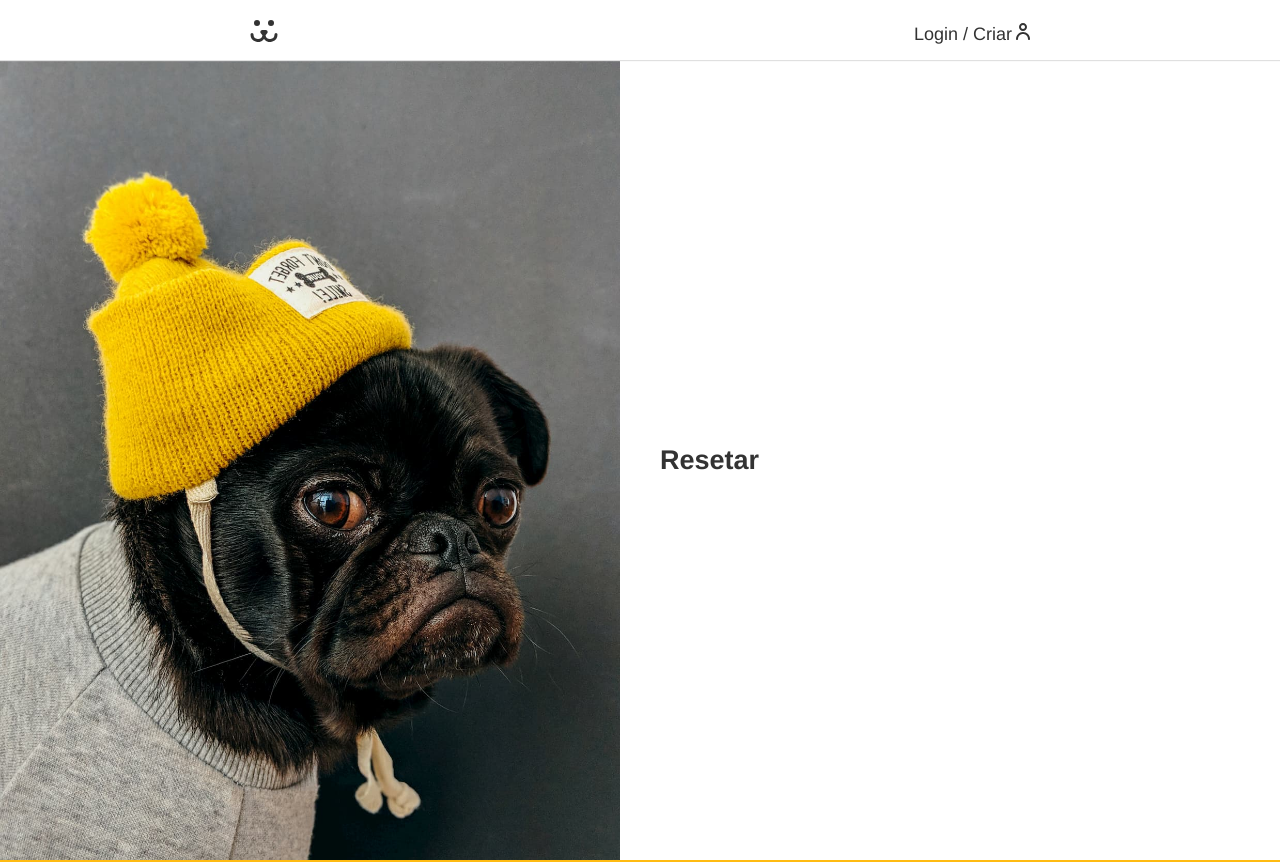
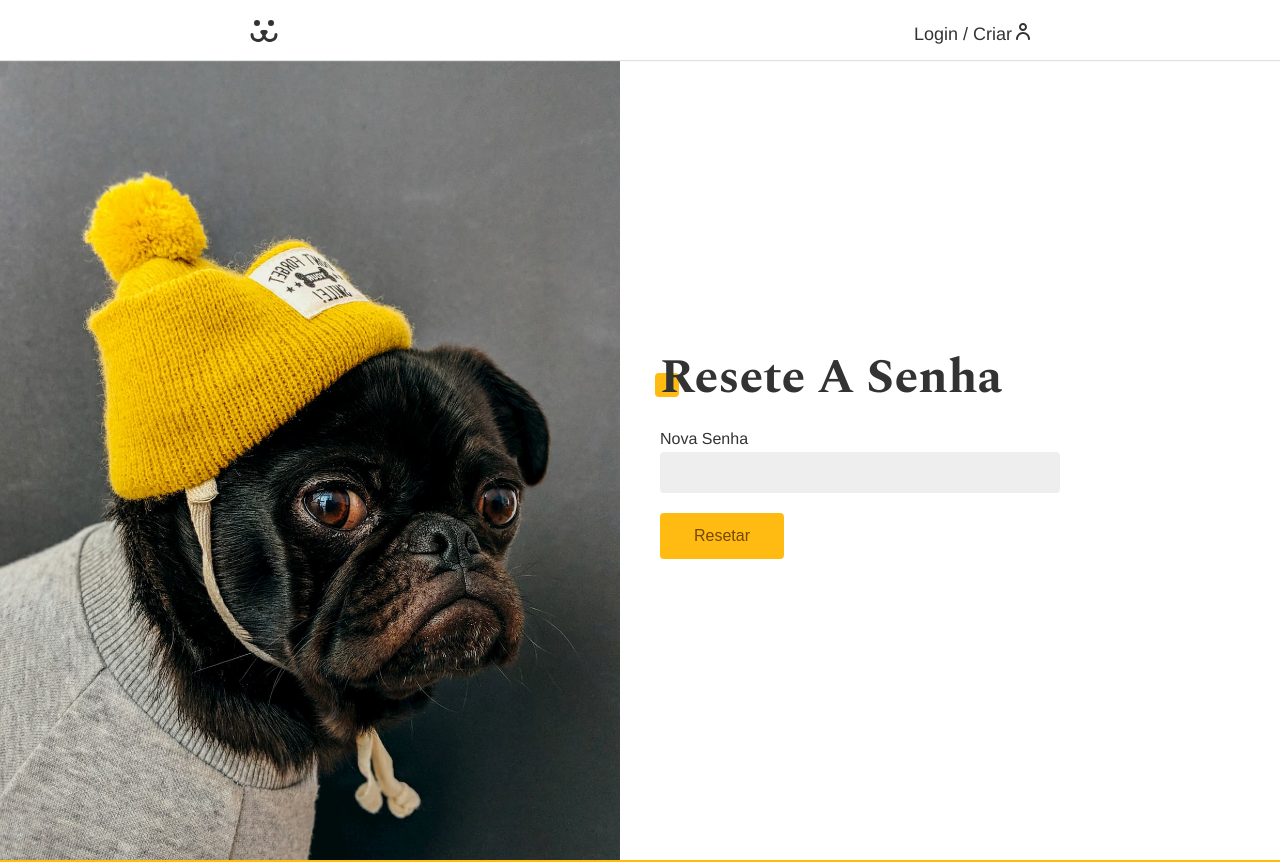
Before and after one commit to gustavogularte/projeto-dogs, a React (Vite) app: page /login/resetar in a window 1280 px wide. Shown: the top 862 px of the page. Built offline with nearby package versions, Linux system fonts and the light colour scheme; the HTML template or start-up script is replaced by a standard one.

Commit message:
perdeu/resetar senha

```diff
--- a/src/Componentes/Feed/Feed.jsx
+++ b/src/Componentes/Feed/Feed.jsx
@@ -14,7 +14,7 @@ const Feed = ({ user }) => {
         const scroll = window.scrollY;
         const height = document.body.offsetHeight - window.innerHeight;
         if (scroll > height * 0.75 && !wait) {
-          setPages((page) => [...page, page.length + 1]);
+          setPages((pages) => [...pages, pages.length + 1]);
           wait = true;
           setTimeout(() => {
             wait = false;
@@ -43,7 +43,18 @@ const Feed = ({ user }) => {
           setInfinito={setInfinito}
         />
       ))}
-      {!infinito && <p style={{color: '#aaa', fontSize: '1.6rem', textAlign: 'center', paddingBottom: '4rem'}}>Não existem mais postagens.</p>}
+      {!infinito && (
+        <p
+          style={{
+            color: '#aaa',
+            fontSize: '1.6rem',
+            textAlign: 'center',
+            paddingBottom: '4rem',
+          }}
+        >
+          Não existem mais postagens.
+        </p>
+      )}
     </article>
   );
 };
--- a/src/Componentes/Feed/FeedFotos.jsx
+++ b/src/Componentes/Feed/FeedFotos.jsx
@@ -13,7 +13,6 @@ const FeedFotos = ({ setModalFoto, user, page, setInfinito }) => {
       let total = 6;
       const { url, options } = PEGAR_FOTOS({ page, total, user });
       const { response, json } = await request(url, options);
-      console.log(json,length)
       if (response && response.ok && json.length < total) {
         setInfinito(false);
       }
--- a/src/Componentes/Forms/Input.module.css
+++ b/src/Componentes/Forms/Input.module.css
@@ -2,6 +2,7 @@
   display: block;
   font-size: 1.6rem;
   padding-top: 1.6rem;
+  text-transform: capitalize;
 }
 
 .input {
--- a/src/Componentes/Login/LoginCriar.jsx
+++ b/src/Componentes/Login/LoginCriar.jsx
@@ -38,8 +38,8 @@ const LoginCriar = () => {
         ) : (
           <Button>Cadastrar</Button>
         )}
-        <Erro erro={erro} />
       </form>
+      <Erro erro={erro} />
     </section>
   );
 };
--- a/src/Componentes/Login/LoginPerdeu.jsx
+++ b/src/Componentes/Login/LoginPerdeu.jsx
@@ -1,15 +1,35 @@
 import React from 'react';
 import Input from '../Forms/Input';
 import Button from '../Forms/Button';
+import useForm from '../../Hooks/useForm';
+import { PERDEU_SENHA } from '../../api';
+import useFetch from '../../Hooks/useFetch';
 
 const LoginPerdeu = () => {
+  const login = useForm();
+  const { data, loading, erro, request } = useFetch();
+
+  async function handleSubmit(e) {
+    e.preventDefault();
+    const { url, options } = PERDEU_SENHA({
+      login: login.value,
+      url: window.location.href.replace('perdeu', 'resetar'),
+    });
+    const { json } = await request(url, options);
+  }
+
   return (
-    <section className='animeLeft'>
-      <form>
-        <h1 className="titulo">Perdeu a senha?</h1>
-        <Input label='Email / Usuário'/>
-        <Button>Enviar Email</Button>
-      </form>
+    <section className="animeLeft">
+      <h1 className="titulo">Perdeu a senha?</h1>
+
+      {data ? (
+        <p style={{ color: '#44cc11' }}>{data}</p>
+      ) : (
+        <form onSubmit={handleSubmit}>
+          <Input label="Email / Usuário" {...login} />
+          <Button>Enviar Email</Button>
+        </form>
+      )}
     </section>
   );
 };
--- a/src/Componentes/Login/LoginResetar.jsx
+++ b/src/Componentes/Login/LoginResetar.jsx
@@ -1,9 +1,52 @@
 import React from 'react';
+import Input from '../Forms/Input';
+import Button from '../Forms/Button';
+import useFetch from '../../Hooks/useFetch';
+import useForm from '../../Hooks/useForm';
+import { RESETAR_SENHA } from '../../api';
+import Erro from '../Forms/Erro';
+import { useNavigate } from 'react-router-dom';
 
 const LoginResetar = () => {
+  const { loading, erro, request } = useFetch();
+  const password = useForm();
+  const [login, setLogin] = React.useState('');
+  const [key, setKey] = React.useState('');
+  const navigate = useNavigate();
+
+  React.useEffect(() => {
+    const params = new URLSearchParams(window.location.search);
+    setKey(params.get('key'));
+    setLogin(params.get('login'));
+  }, []);
+
+  async function handleSubmit(e) {
+    e.preventDefault();
+    if (password.validate()) {
+      const { url, options } = RESETAR_SENHA({
+        login,
+        key,
+        password: password.value,
+      });
+      const { response } = await request(url, options);
+      if (response.ok) {
+        navigate('/login');
+      }
+    }
+  }
+
   return (
     <section>
-      <h1>Resetar</h1>
+      <h1 className="titulo">Resete a senha</h1>
+      <form onSubmit={handleSubmit}>
+        <Input label="Nova senha" type="password" {...password} />
+        {loading ? (
+          <Button disabled>Resetando...</Button>
+        ) : (
+          <Button>Resetar</Button>
+        )}
+      </form>
+      <Erro erro={erro} />
     </section>
   );
 };
--- a/src/api.jsx
+++ b/src/api.jsx
@@ -108,3 +108,29 @@ export function POSTAR_COMENTARIO(id, body, token) {
     },
   };
 }
+
+export function PERDEU_SENHA(body) {
+  return {
+    url: `${API_URL}/api/password/lost`,
+    options: {
+      method: 'POST',
+      headers: {
+        'Content-Type': 'application/json',
+      },
+      body: JSON.stringify(body),
+    },
+  };
+}
+
+export function RESETAR_SENHA(body) {
+  return {
+    url: `${API_URL}/api/password/reset`,
+    options: {
+      method: 'POST',
+      headers: {
+        'Content-Type': 'application/json',
+      },
+      body: JSON.stringify(body),
+    },
+  };
+}
```
